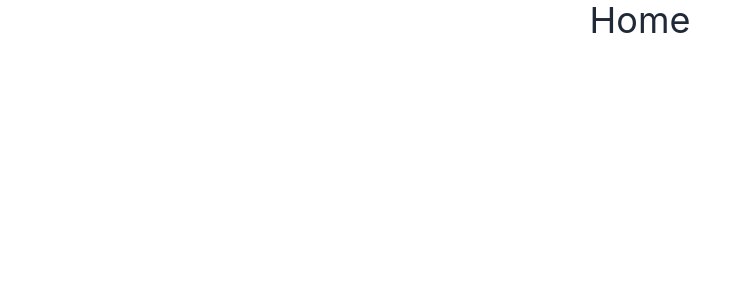
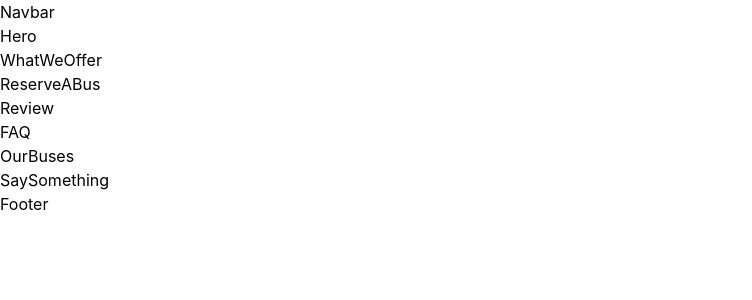
Before and after one commit to devofthought/travel-and-bus-management, a Next.js app in the folder client/: page / in a window 1280 px wide. Shown: the top 300 px of the page, without its empty margins (0-752 px from the left). Built offline with nearby package versions, Linux system fonts and the light colour scheme.

Commit message:
feat: package add, homepage folder structure, comon color import

```diff
--- a/client/package.json
+++ b/client/package.json
@@ -10,8 +10,8 @@
   },
   "dependencies": {
     "@reduxjs/toolkit": "^1.9.5",
+    "antd": "^5.8.4",
     "autoprefixer": "10.4.14",
-    "daisyui": "^3.5.0",
     "eslint": "8.45.0",
     "eslint-config-next": "13.4.12",
     "next": "13.4.12",
--- a/client/src/components/Shared/Navbar.js
+++ b/client/src/components/Shared/Navbar.js
@@ -1,7 +1,7 @@
 import React from "react";
 
 const Navbar = () => {
-  return <div>Navbar</div>;
+  return <div className="">Navbar</div>;
 };
 
 export default Navbar;
--- /dev/null
+++ b/client/src/containers/HomePage/FAQ.jsx
@@ -0,0 +1,7 @@
+import React from "react";
+
+const FAQ = () => {
+  return <div>FAQ</div>;
+};
+
+export default FAQ;
--- /dev/null
+++ b/client/src/containers/HomePage/OurBuses.jsx
@@ -0,0 +1,7 @@
+import React from "react";
+
+const OurBuses = () => {
+  return <div>OurBuses</div>;
+};
+
+export default OurBuses;
--- /dev/null
+++ b/client/src/containers/HomePage/ReserveABus.jsx
@@ -0,0 +1,7 @@
+import React from "react";
+
+const ReserveABus = () => {
+  return <div>ReserveABus</div>;
+};
+
+export default ReserveABus;
--- /dev/null
+++ b/client/src/containers/HomePage/Review.jsx
@@ -0,0 +1,7 @@
+import React from "react";
+
+const Review = () => {
+  return <div>Review</div>;
+};
+
+export default Review;
--- /dev/null
+++ b/client/src/containers/HomePage/SaySomething.jsx
@@ -0,0 +1,7 @@
+import React from "react";
+
+const SaySomething = () => {
+  return <div>SaySomething</div>;
+};
+
+export default SaySomething;
--- /dev/null
+++ b/client/src/containers/HomePage/WhatWeOffer.jsx
@@ -0,0 +1,7 @@
+import React from "react";
+
+const WhatWeOffer = () => {
+  return <div>WhatWeOffer</div>;
+};
+
+export default WhatWeOffer;
--- a/client/src/pages/index.js
+++ b/client/src/pages/index.js
@@ -1,9 +1,26 @@
+import Footer from "@/components/Shared/Footer";
+import Navbar from "@/components/Shared/Navbar";
+import FAQ from "@/containers/HomePage/FAQ";
+import Hero from "@/containers/HomePage/Hero";
+import OurBuses from "@/containers/HomePage/OurBuses";
+import ReserveABus from "@/containers/HomePage/ReserveABus";
+import Review from "@/containers/HomePage/Review";
+import SaySomething from "@/containers/HomePage/SaySomething";
+import WhatWeOffer from "@/containers/HomePage/WhatWeOffer";
 import React from "react";
 
 const HomePage = () => {
   return (
     <div>
-      <h1 className="text-4xl text-center">Home</h1>
+      <Navbar />
+      <Hero />
+      <WhatWeOffer />
+      <ReserveABus />
+      <Review />
+      <FAQ />
+      <OurBuses />
+      <SaySomething />
+      <Footer />
     </div>
   );
 };
--- a/client/src/styles/globals.css
+++ b/client/src/styles/globals.css
@@ -31,3 +31,17 @@ a {
   padding: 0;
   box-sizing: border-box;
 }
+
+/* ##################### Common Colors ##################### */
+.primary-text {
+  color: #22c55e;
+}
+.secondary-text {
+  color: #3b83f6;
+}
+.primary-bg {
+  background: #22c55e;
+}
+.secondary-bg {
+  background: #3b83f6;
+}
--- a/client/tailwind.config.js
+++ b/client/tailwind.config.js
@@ -14,8 +14,4 @@ module.exports = {
       },
     },
   },
-  plugins: [require("daisyui")],
-  daisyui: {
-    themes: ["light"],
-  },
 };
```
Also changed, not shown: client/src/containers/HomePage/Hero.jsx (renamed from client/src/containers/Hero.js), 2 other files (tests, documents, lock files or other folders).
